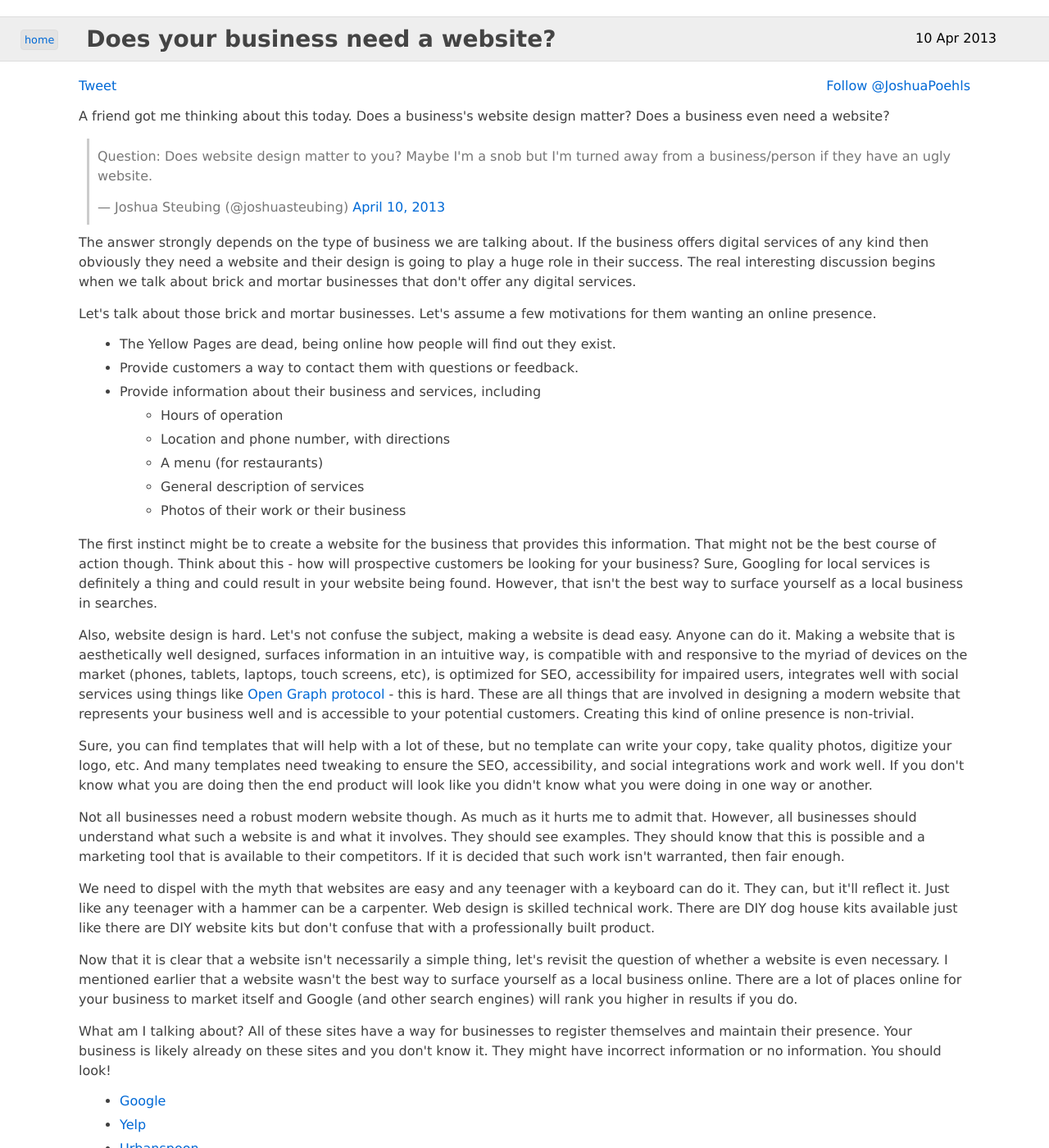
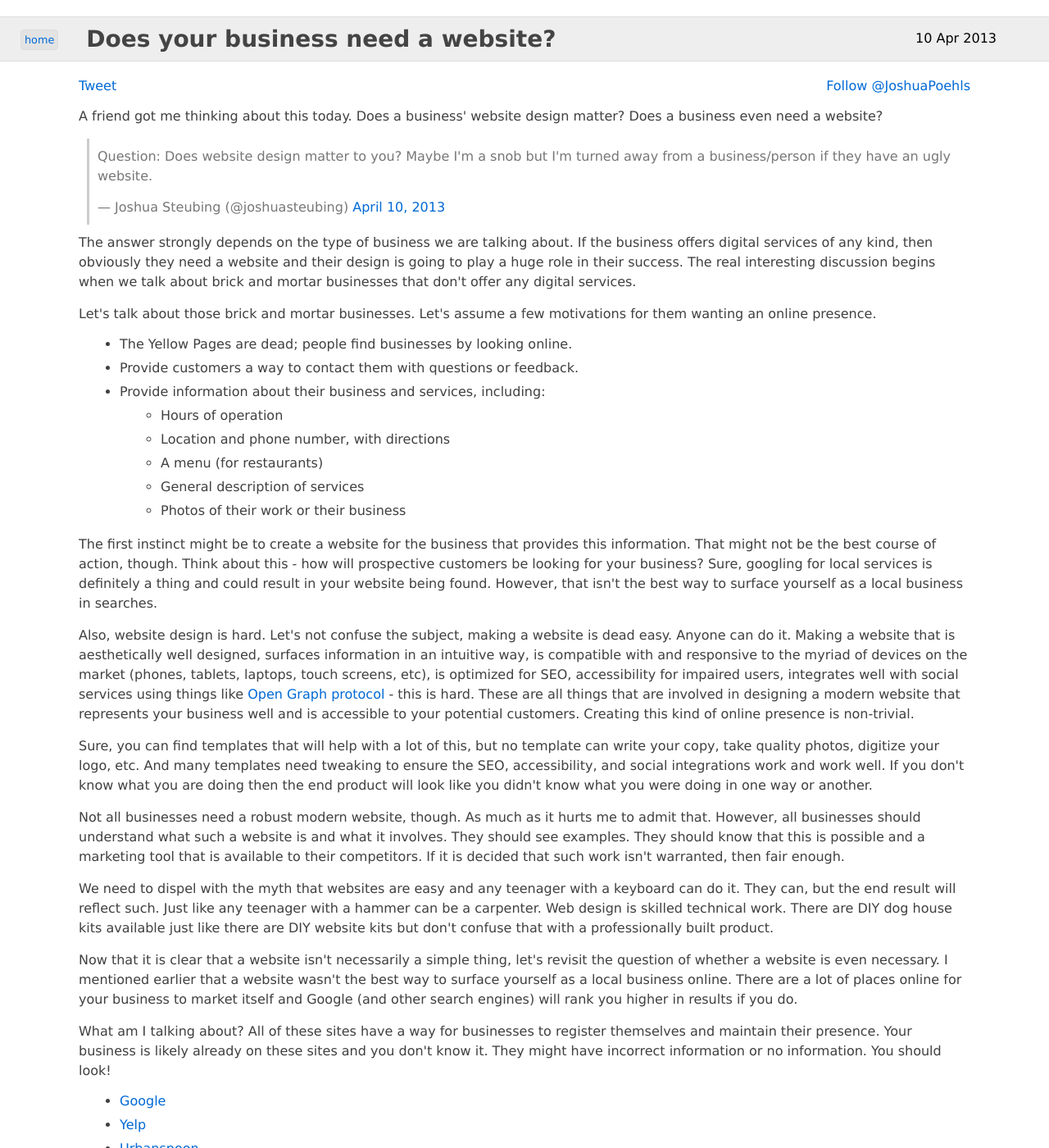
Before and after one commit to jpoehls/zduck.com, a Jekyll site: the page built from _posts/2013/2013-04-10-does-your-business-need-a-website.html, in a window 1280 px wide and 1400 px high. Shown: the whole window at 82% size. Built offline with Jekyll 4.4.1, drawn with Linux system fonts in a browser that asks for light colours; comment, search, counter and statistics services are not loaded.

Commit message:
Lots of grammatical fixes from the best wife ever.

```diff
--- a/_posts/2013/2013-04-10-does-your-business-need-a-website.html
+++ b/_posts/2013/2013-04-10-does-your-business-need-a-website.html
@@ -5,19 +5,19 @@ categories: web
 description: "Not all businesses need websites. Brick and mortar businesses can reach more customers by leveraging 3rd party sites. The Yellow Pages are dead. Welcome to the future."
 ---
 
-<p>A friend got me thinking about this today. Does a business's website design matter? Does a business even need a website?</p>
+<p>A friend got me thinking about this today. Does a business' website design matter? Does a business even need a website?</p>
 
 <blockquote class="twitter-tweet"><p>Question: Does website design matter to you? Maybe I'm a snob but I'm turned away from a business/person if they have an ugly website.</p>&mdash; Joshua Steubing (@joshuasteubing) <a href="https://twitter.com/joshuasteubing/status/321968615702282241">April 10, 2013</a></blockquote>
 <script async src="//platform.twitter.com/widgets.js" charset="utf-8"></script>
 
-<p>The answer strongly depends on the type of business we are talking about. If the business offers digital services of any kind then obviously they need a website and their design is going to play a huge role in their success. The real interesting discussion begins when we talk about brick and mortar businesses that don't offer any digital services.</p>
+<p>The answer strongly depends on the type of business we are talking about. If the business offers digital services of any kind, then obviously they need a website and their design is going to play a huge role in their success. The real interesting discussion begins when we talk about brick and mortar businesses that don't offer any digital services.</p>
 
 <p>Let's talk about those brick and mortar businesses. Let's assume a few motivations for them wanting an online presence.</p>
 
 <ul>
-<li>The Yellow Pages are dead, being online how people will find out they exist.</li>
+<li>The Yellow Pages are dead; people find businesses by looking online.</li>
 <li>Provide customers a way to contact them with questions or feedback.</li>
-<li>Provide information about their business and services, including
+<li>Provide information about their business and services, including:
 <ul>
 <li>Hours of operation</li>
 <li>Location and phone number, with directions</li>
@@ -27,15 +27,15 @@ description: "Not all businesses need websites. Brick and mortar businesses can
 </ul></li>
 </ul>
 
-<p>The first instinct might be to create a website for the business that provides this information. That might not be the best course of action though. Think about this - how will prospective customers be looking for your business? Sure, Googling for local services is definitely a thing and could result in your website being found. However, that isn't the best way to surface yourself as a local business in searches.</p>
+<p>The first instinct might be to create a website for the business that provides this information. That might not be the best course of action, though. Think about this - how will prospective customers be looking for your business? Sure, googling for local services is definitely a thing and could result in your website being found. However, that isn't the best way to surface yourself as a local business in searches.</p>
 
 <p>Also, website design is hard. Let's not confuse the subject, making a website is dead easy. Anyone can do it. Making a website that is aesthetically well designed, surfaces information in an intuitive way, is compatible with and responsive to the myriad of devices on the market (phones, tablets, laptops, touch screens, etc), is optimized for SEO, accessibility for impaired users, integrates well with social services using things like <a href="{{site.url}}/2013/open-graph-twitter-cards-and-your-blog">Open Graph protocol</a> - this is hard. These are all things that are involved in designing a modern website that represents your business well and is accessible to your potential customers. Creating this kind of online presence is non-trivial.</p>
 
-<p>Sure, you can find templates that will help with a lot of these, but no template can write your copy, take quality photos, digitize your logo, etc. And many templates need tweaking to ensure the SEO, accessibility, and social integrations work and work well. If you don't know what you are doing then the end product will look like you didn't know what you were doing in one way or another.</p>
+<p>Sure, you can find templates that will help with a lot of this, but no template can write your copy, take quality photos, digitize your logo, etc. And many templates need tweaking to ensure the SEO, accessibility, and social integrations work and work well. If you don't know what you are doing then the end product will look like you didn't know what you were doing in one way or another.</p>
 
-<p>Not all businesses need a robust modern website though. As much as it hurts me to admit that. However, all businesses should understand what such a website is and what it involves. They should see examples. They should know that this is possible and a marketing tool that is available to their competitors. If it is decided that such work isn't warranted, then fair enough.</p>
+<p>Not all businesses need a robust modern website, though. As much as it hurts me to admit that. However, all businesses should understand what such a website is and what it involves. They should see examples. They should know that this is possible and a marketing tool that is available to their competitors. If it is decided that such work isn't warranted, then fair enough.</p>
 
-<p>We need to dispel with the myth that websites are easy and any teenager with a keyboard can do it. They can, but it'll reflect it. Just like any teenager with a hammer can be a carpenter. Web design is skilled technical work. There are DIY dog house kits available just like there are DIY website kits but don't confuse that with a professionally built product.</p>
+<p>We need to dispel with the myth that websites are easy and any teenager with a keyboard can do it. They can, but the end result will reflect such. Just like any teenager with a hammer can be a carpenter. Web design is skilled technical work. There are DIY dog house kits available just like there are DIY website kits but don't confuse that with a professionally built product.</p>
 
 <p>Now that it is clear that a website isn't necessarily a simple thing, let's revisit the question of whether a website is even necessary. I mentioned earlier that a website wasn't the best way to surface yourself as a local business online. There are a lot of places online for your business to market itself and Google (and other search engines) will rank you higher in results if you do.</p>
 
```
